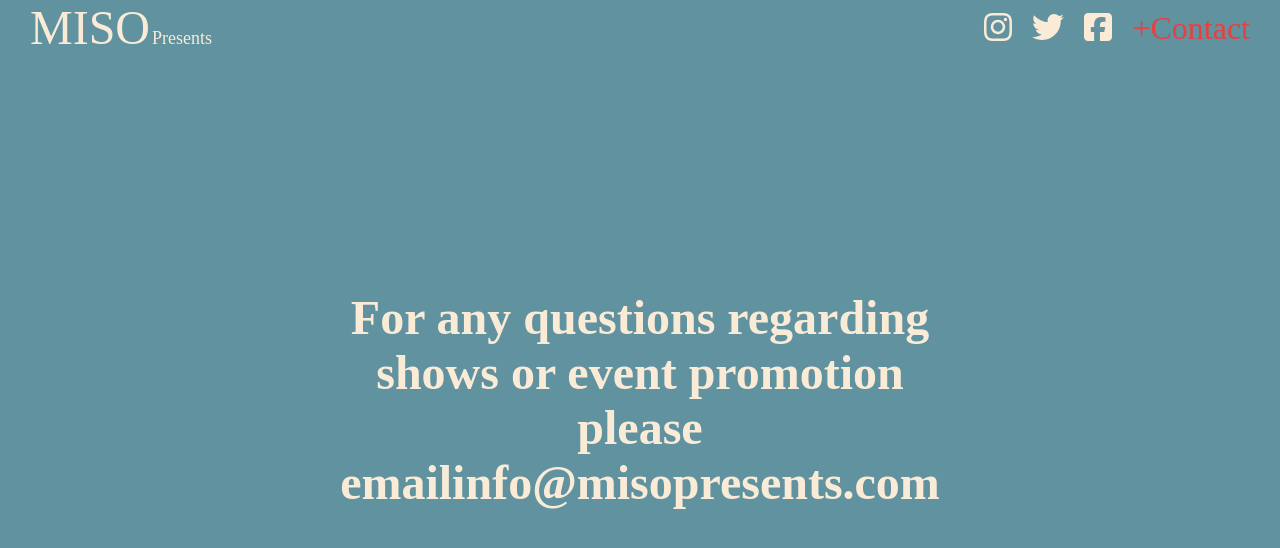
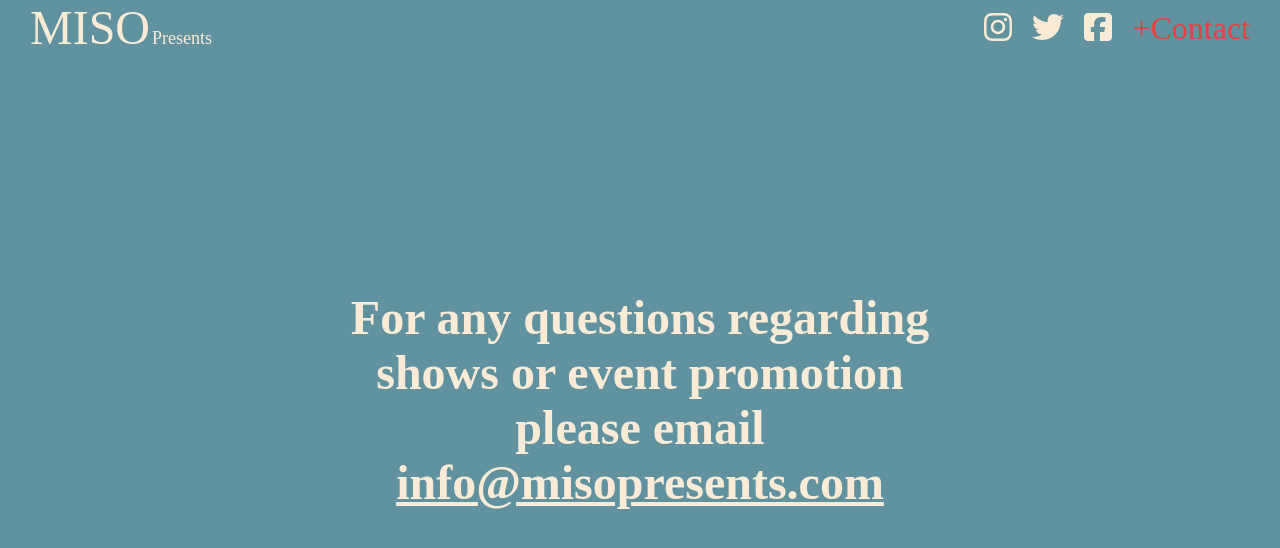
Before and after one commit to PeterwMcClelland/Miso, a React (Create React App) app: page /contact in a window 1280 px wide. Shown: the top 548 px of the page. Built offline with nearby package versions, Linux system fonts and the light colour scheme.

Commit message:
email update

```diff
--- a/src/components/Contact/Contact.js
+++ b/src/components/Contact/Contact.js
@@ -7,6 +7,7 @@ function Contact() {
       <div className="contact-txt">
         <h2>
           For any questions regarding shows or event promotion please email
+          <br/>
           <a className="a-txt" href="mailto:info@misopresents.com">
             info@misopresents.com
           </a>
--- a/src/components/Contact/contact.scss
+++ b/src/components/Contact/contact.scss
@@ -14,8 +14,11 @@
   font-size: xx-large;
 }
 
-a {
+.a-txt {
   color: antiquewhite;
+  font-family: 'Bodoni Moda', serif;
+  text-decoration: underline;
+
 }
 
 @media only screen and (max-width: 450px) {
```
